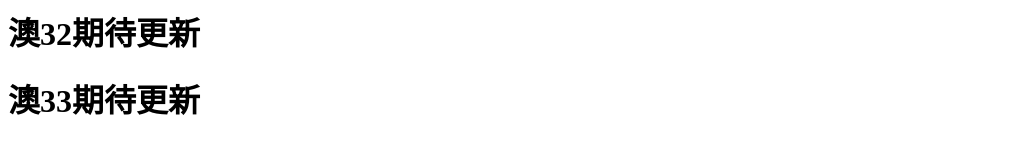
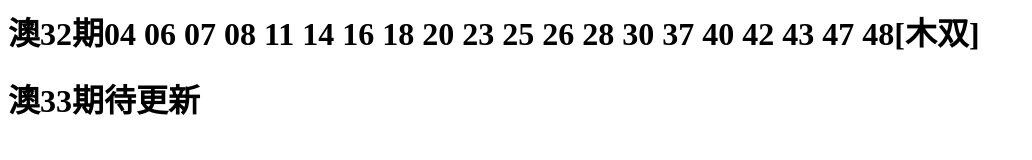
Before and after one commit to aj505050/aj505050.github.io, a plain HTML site: page index.html in a window 1280 px wide. Shown: the whole page, without its empty margins (0-1032 px from the left). Drawn offline with Linux system fonts and the light colour scheme.

Commit message:
Update index.html

```diff
--- a/index.html
+++ b/index.html
@@ -1,7 +1,7 @@
 <html>
 <head>
 <boby>
-<h1> 澳32期待更新 </h1>
+<h1> 澳32期04 06 07 08 11 14 16 18 20 23 25 26 28 30 37 40 42 43 47 48[木双] </h1>
 <h1> 澳33期待更新 </h1>
 </boby>
 </head>
```
